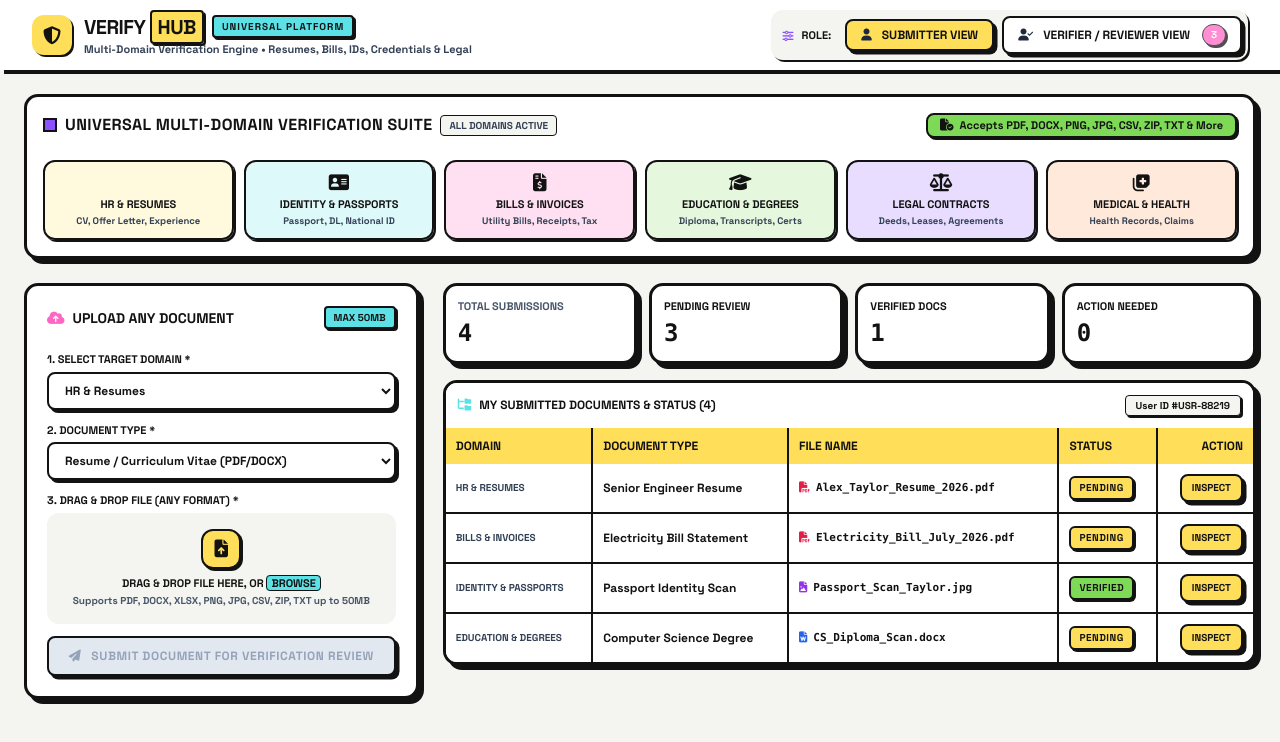
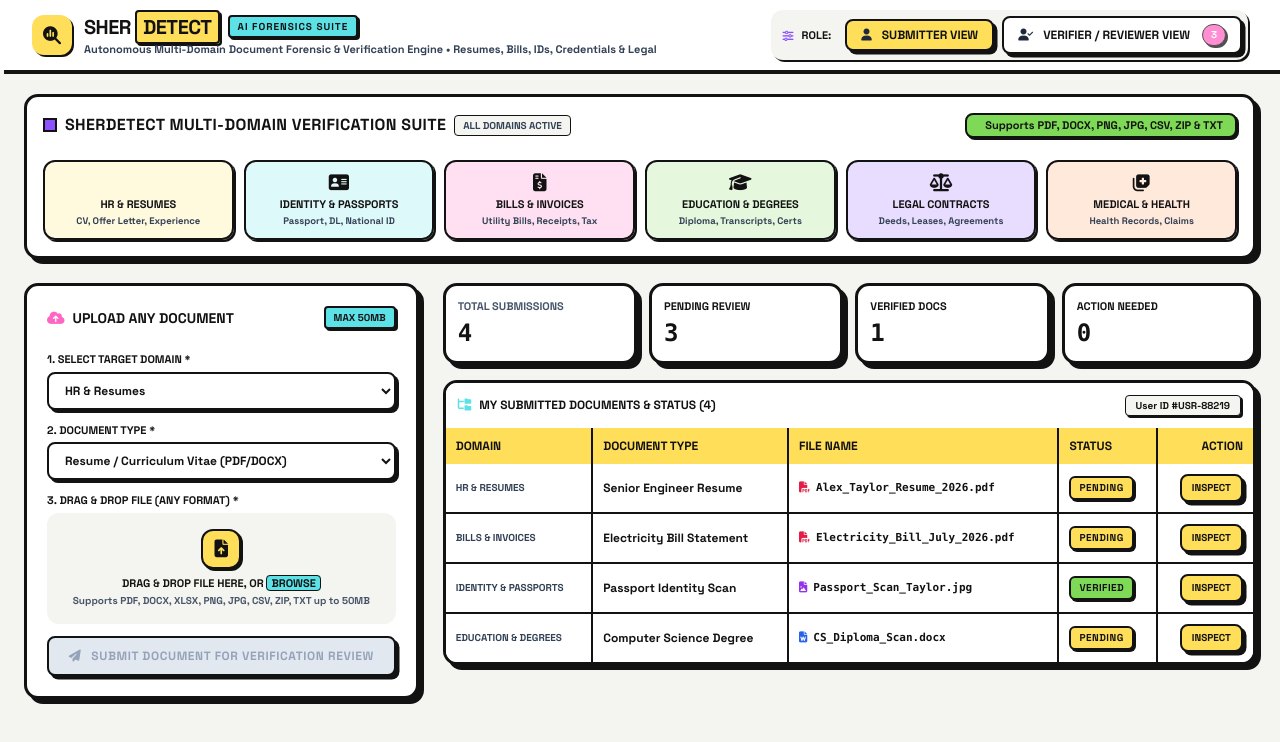
Before and after one commit to navisjoshvadonel/SherDetect, a Next.js app in the folder frontend/: page / in a window 1280 px wide. Shown: the top 742 px of the page. Built offline with nearby package versions, Linux system fonts and the light colour scheme.

Commit message:
style: update branding to SherDetect AI Forensics Suite with clean, professional header typography

```diff
--- a/frontend/src/app/components/DomainBanner.tsx
+++ b/frontend/src/app/components/DomainBanner.tsx
@@ -62,11 +62,11 @@ export const DomainBanner: React.FC<DomainBannerProps> = ({
         <div className="flex items-center gap-2">
           <span className="w-3.5 h-3.5 bg-brutal-purple inline-block border-2 border-brutal-black"></span>
           <h2 className="text-base font-black text-brutal-black uppercase tracking-wide">
-            Universal Multi-Domain Verification Suite
+            SherDetect Multi-Domain Verification Suite
           </h2>
           {activeDomainFilter !== "all" ? (
             <span className="text-[11px] font-black bg-brutal-yellow text-brutal-black px-2 py-0.5 border-2 border-brutal-black rounded shadow-brutal-sm flex items-center gap-1 animate-toast">
-              Filtering by: {DOMAIN_LABELS[activeDomainFilter as DomainKey] || activeDomainFilter}
+              Filtered: {DOMAIN_LABELS[activeDomainFilter as DomainKey] || activeDomainFilter}
               <button
                 onClick={() => onSelectDomain && onSelectDomain("all")}
                 className="ml-1 hover:text-red-600 text-xs font-black"
@@ -83,8 +83,8 @@ export const DomainBanner: React.FC<DomainBannerProps> = ({
         </div>
 
         <span className="inline-flex items-center gap-1.5 text-[11px] font-black text-brutal-black bg-brutal-green border-2 border-brutal-black px-3 py-0.5 rounded-lg shadow-brutal-sm">
-          <i className="fa-solid fa-file-circle-check text-xs"></i>
-          Accepts PDF, DOCX, PNG, JPG, CSV, ZIP, TXT &amp; More
+          <i className="fa-solid fa-shield-check text-xs"></i>
+          Supports PDF, DOCX, PNG, JPG, CSV, ZIP &amp; TXT
         </span>
       </div>
 
--- a/frontend/src/app/components/Header.tsx
+++ b/frontend/src/app/components/Header.tsx
@@ -19,22 +19,22 @@ export const Header: React.FC<HeaderProps> = ({
         {/* Brand Logo & Title */}
         <div className="flex items-center space-x-3">
           <div className="w-10 h-10 bg-brutal-yellow border-2.5 border-brutal-black shadow-brutal-sm rounded-xl flex items-center justify-center text-lg font-extrabold transition-transform hover:rotate-6">
-            <i className="fa-solid fa-shield-halved text-brutal-black"></i>
+            <i className="fa-solid fa-magnifying-glass-chart text-brutal-black"></i>
           </div>
           <div>
             <div className="flex items-center gap-2">
               <span className="font-black text-xl tracking-tight text-brutal-black uppercase">
-                VERIFY
+                SHER
                 <span className="bg-brutal-yellow px-1.5 py-0.5 border-2 border-brutal-black rounded ml-1 shadow-brutal-sm">
-                  HUB
+                  DETECT
                 </span>
               </span>
               <span className="text-[10px] font-black uppercase tracking-widest px-2 py-0.5 rounded bg-brutal-cyan border-2 border-brutal-black shadow-brutal-sm">
-                Universal Platform
+                AI Forensics Suite
               </span>
             </div>
             <p className="text-[11px] font-extrabold text-slate-700">
-              Multi-Domain Verification Engine &bull; Resumes, Bills, IDs, Credentials &amp; Legal
+              Autonomous Multi-Domain Document Forensic &amp; Verification Engine &bull; Resumes, Bills, IDs, Credentials &amp; Legal
             </p>
           </div>
         </div>
--- a/frontend/src/app/layout.tsx
+++ b/frontend/src/app/layout.tsx
@@ -2,9 +2,9 @@ import React from "react";
 import "./globals.css";
 
 export const metadata = {
-  title: "SherDetect — Universal Multi-Domain Document Verification Platform",
+  title: "SherDetect — Autonomous Multi-Domain AI Document Forensic & Verification Engine",
   description:
-    "Multi-Domain Document Verification System — Resumes, Bills, IDs, Credentials & Legal",
+    "SherDetect AI Forensics Suite — Multi-Domain Document Verification System for Resumes, Bills, IDs, Credentials & Legal Contracts",
 };
 
 export default function RootLayout({
```
